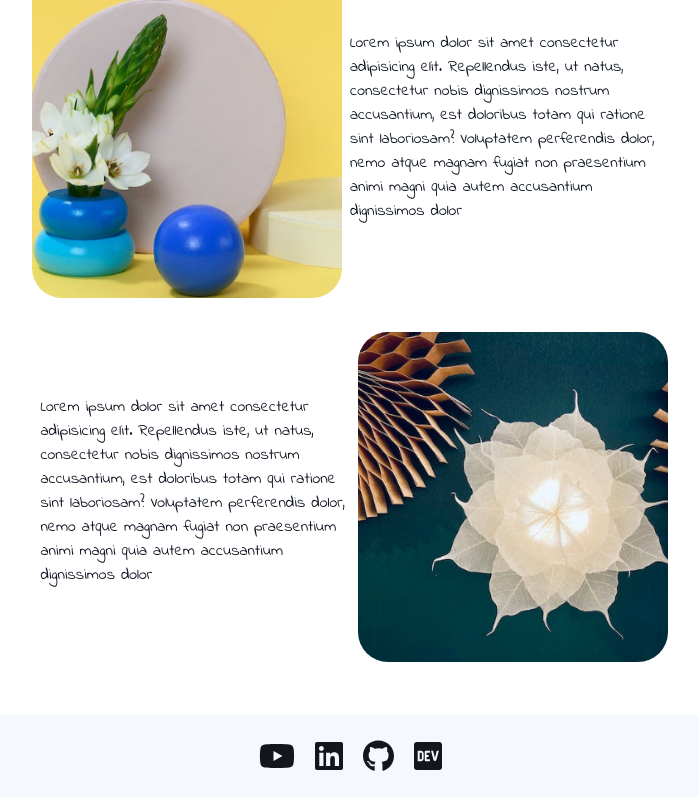
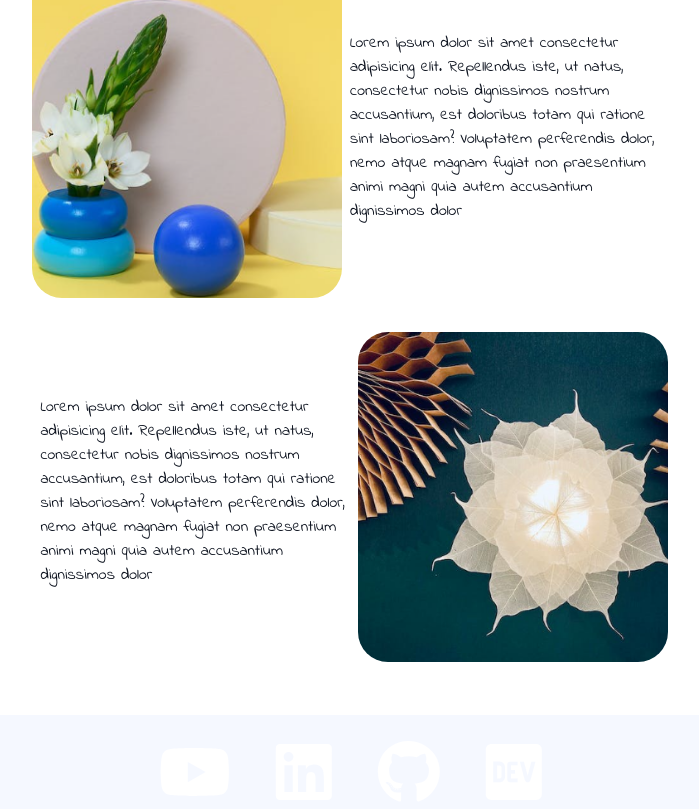
Before and after one commit to spasovags/plane, a Next.js app: page / in a window 1280 px wide. Shown: the part 1784-2593 px from the top of the page, without its empty margins (290-989 px from the left). Built offline with nearby package versions, Linux system fonts and the light colour scheme.

Commit message:
footer anim

```diff
--- a/components/Footer.js
+++ b/components/Footer.js
@@ -1,6 +1,7 @@
 import React from 'react'
 import styles from '../styles/Footer.module.css'
 import { FontAwesomeIcon } from "@fortawesome/react-fontawesome";
+import { useInView } from 'react-intersection-observer';
 
 // import the icons you need
 import {
@@ -11,21 +12,31 @@ import {
 } from "@fortawesome/free-brands-svg-icons";
 
 const Footer = () => {
+  const { ref: cardRef, inView: IsIconVisible } = useInView({threshold:0.2});
+
   return (
     <div className={`${styles["footer-container"]}`} >
       <div className={`${styles["footer-sm-icons"]}`} >
        <FontAwesomeIcon
         icon={faYoutube}
-        className={`${styles["iconYoutube"]}`}/>
+        className={`${styles["iconYoutube"]}
+        ${IsIconVisible ? `${styles["iconAnim"]}` : ""}`}
+        ref={cardRef} />
        <FontAwesomeIcon
         icon={faLinkedin}
-        className={`${styles["iconLinkedin"]}`}/>
+        className={`${styles["iconLinkedin"]}
+        ${IsIconVisible ? `${styles["iconAnim"]}` : ""}`}
+        ref={cardRef} />
        <FontAwesomeIcon
         icon={faGithub}
-        className={`${styles["iconGithub"]}`}/>
+        className={`${styles["iconGithub"]}
+        ${IsIconVisible ? `${styles["iconAnim"]}` : ""}`}
+        ref={cardRef} />
        <FontAwesomeIcon
         icon={faDev}
-        className={`${styles["iconDev"]}`}/>
+        className={`${styles["iconDev"]}
+        ${IsIconVisible ? `${styles["iconAnim"]}` : ""}`}
+        ref={cardRef} />
       </div>
       <div className={`${styles["footer-info"]}`} >
 
--- a/styles/Footer.module.css
+++ b/styles/Footer.module.css
@@ -19,6 +19,7 @@
 .footer-sm-icons svg{
     margin: 10px;
     cursor: pointer;
+    padding: 0px 0.2em;
 }
 .iconYoutube:hover{
   color: red;
@@ -32,3 +33,21 @@
 .iconDev:hover{
       color: #14ff;
 }
+.iconAnim{
+    animation: smIconAnim 1s linear forwards;
+}
+.iconLinkedin{
+    animation-delay: 1s;
+}
+.iconGithub{
+    animation-delay: 2s;
+}
+.iconDev{
+    animation-delay: 3s;
+}
+@keyframes smIconAnim {
+    from {font-size: xx-large;}
+    to {font-size: 4rem;
+       color: white;
+    }
+}
--- a/styles/Header.module.css
+++ b/styles/Header.module.css
@@ -22,4 +22,4 @@
 @keyframes headerAnim {
     from {font-size: 0.1rem;}
     to {font-size: 8rem;}
-  }
+}
```
